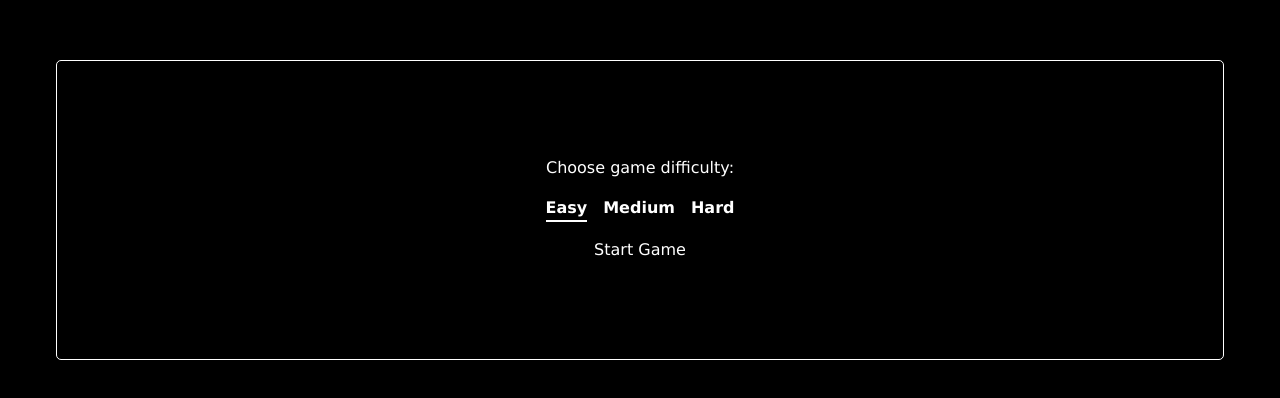
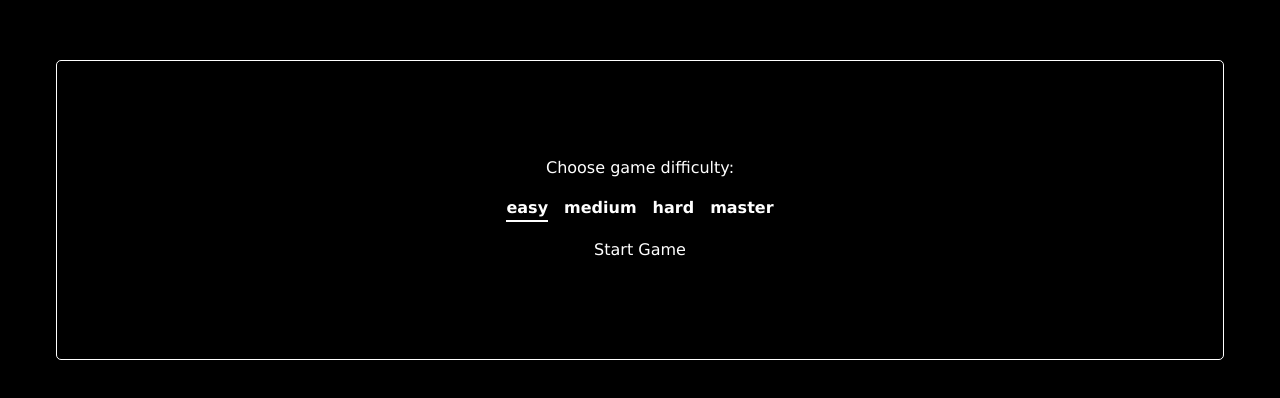
Before and after one commit to BookmanJunior/TOP-Memory-Card, a React (Vite) app: page / in a window 1280 px wide. Shown: the part 190-588 px from the top of the page. Built offline with nearby package versions, Linux system fonts and the light colour scheme.

Commit message:
Add extra difficulty mode

```diff
--- a/src/components/card.tsx
+++ b/src/components/card.tsx
@@ -18,6 +18,7 @@ const cardsSize = {
   easy: "large",
   medium: "large",
   hard: "small",
+  master: "extra-small",
 } as const;
 
 export default function Cards({
--- a/src/components/getData.tsx
+++ b/src/components/getData.tsx
@@ -16,6 +16,7 @@ const numberOfCards = {
   easy: 8,
   medium: 12,
   hard: 15,
+  master: 24,
 } as const;
 
 export default function APIData({
@@ -28,13 +29,15 @@ export default function APIData({
 
   useEffect(() => {
     if (gameState === "loading") {
-      const firstScore = getRandomScore(74, 89);
+      // const firstScore = getRandomScore(74, 89);
+      const firstScore = 89;
       const amountOfCards = numberOfCards[gameDifficulty];
-      const extraCards = amountOfCards === 12 ? 3 : 6;
 
       // score of 89 doesn't return enough cards for medium and hard mode. Make second request to get extra cards
       if (firstScore >= 89) {
         const secondScore = getRandomScore(74, 88);
+        const extraCards =
+          amountOfCards === 12 ? 3 : amountOfCards === 15 ? 6 : 15;
 
         const firstRequest = getData(amountOfCards, firstScore);
         const secondRequest = getData(extraCards, secondScore);
@@ -72,7 +75,7 @@ async function getData(numOfItems: number, score: number) {
   // Here we define our query as a multi-line string
   // Storing it in a separate .graphql/.gql file is also possible
   const query = `
-query ($page: Int, $perPage: Int, $averageScore_greater: Int) {
+query ($page: Int, $perPage: Int, $averageScore_greater: Int, $isAdult: Boolean) {
 Page (page: $page, perPage: $perPage) {
   pageInfo {
     total
@@ -81,7 +84,7 @@ Page (page: $page, perPage: $perPage) {
     hasNextPage
     perPage
   }
-  media (averageScore_greater: $averageScore_greater, type: MANGA) {
+  media (averageScore_greater: $averageScore_greater, isAdult: $isAdult, type: MANGA) {
     id
     title {
       romaji
@@ -99,6 +102,7 @@ Page (page: $page, perPage: $perPage) {
   // Define our query variables and values that will be used in the query request
   const variables = {
     averageScore_greater: score,
+    isAdult: false,
     page: 1,
     perPage: numOfItems,
   };
--- a/src/components/welcomeScreen.tsx
+++ b/src/components/welcomeScreen.tsx
@@ -7,10 +7,17 @@ type WelcomeScreenProps = {
 };
 
 type DifficultyButtonProps = {
-  title: "Easy" | "Medium" | "Hard";
+  title: gameDifficultyOptions;
   onClick: () => void;
   gameDifficulty: gameDifficultyOptions;
 };
+
+const difficultyButtons: gameDifficultyOptions[] = [
+  "easy",
+  "medium",
+  "hard",
+  "master",
+];
 
 export default function WelcomeScreen({
   cb,
@@ -21,21 +28,14 @@ export default function WelcomeScreen({
     <div className="welcome-screen flex-column">
       <p>Choose game difficulty: </p>
       <div className="game-mode-btns flex-row">
-        <DifficultyButton
-          gameDifficulty={gameDifficulty}
-          title="Easy"
-          onClick={() => cb("easy")}
-        />
-        <DifficultyButton
-          gameDifficulty={gameDifficulty}
-          title="Medium"
-          onClick={() => cb("medium")}
-        />
-        <DifficultyButton
-          gameDifficulty={gameDifficulty}
-          title="Hard"
-          onClick={() => cb("hard")}
-        />
+        {difficultyButtons.map((button) => (
+          <DifficultyButton
+            key={button}
+            title={button}
+            gameDifficulty={gameDifficulty}
+            onClick={() => cb(button)}
+          />
+        ))}
       </div>
       {children}
     </div>
@@ -50,7 +50,9 @@ function DifficultyButton({
   const isActive = gameDifficulty === title.toLowerCase();
   return (
     <button
-      className={`font-bold hover-underline ${isActive ? "active" : ""}`}
+      className={`font-bold hover-underline diff-btn ${
+        isActive ? "active" : ""
+      }`}
       onClick={onClick}
     >
       {title}
--- a/src/gameOptions.types.tsx
+++ b/src/gameOptions.types.tsx
@@ -6,7 +6,7 @@ export type gameStateOptions =
   | "game-won"
   | "game-on";
 
-export type gameDifficultyOptions = "easy" | "medium" | "hard";
+export type gameDifficultyOptions = "easy" | "medium" | "hard" | "master";
 
 export type Data = {
   id: number;
```
